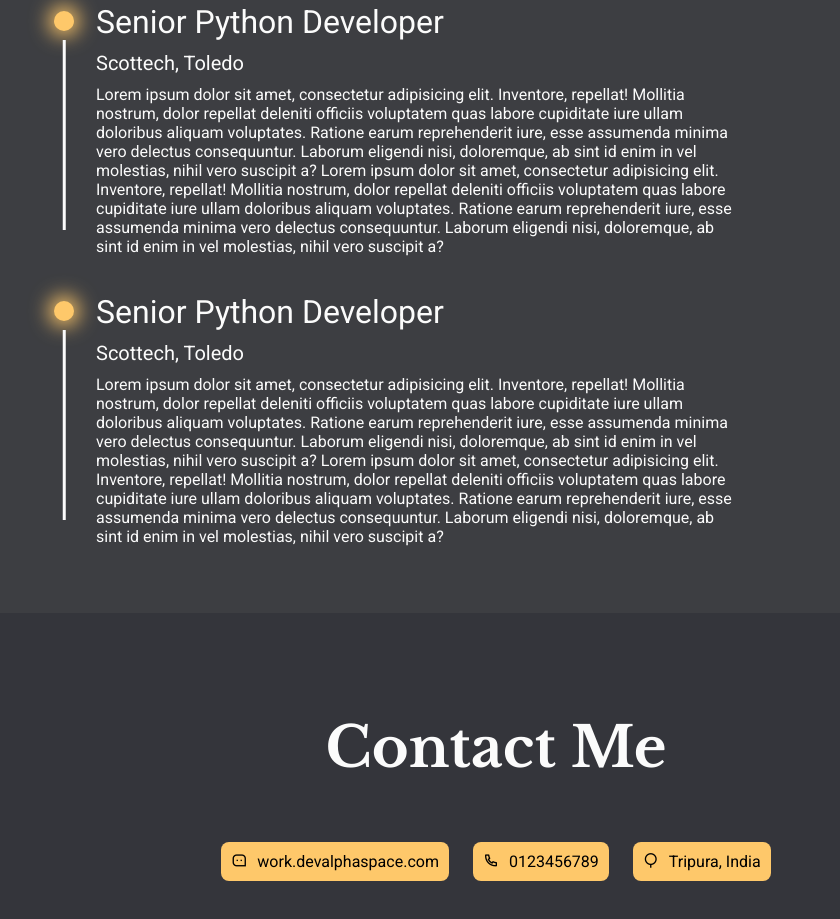
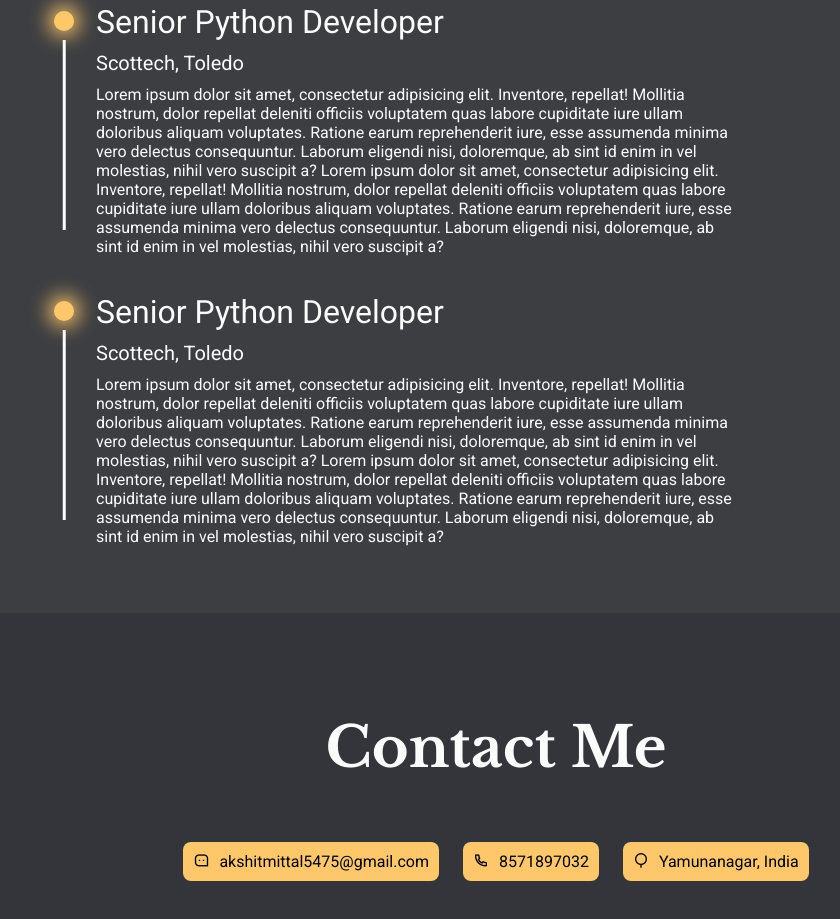
Before and after one commit to abhishekbhatia01/portfolio-website, a plain HTML site: page index.html in a window 1280 px wide. Shown: the part 4041-4960 px from the top of the page, without its empty margins (144-984 px from the left). Drawn offline with nearby package versions, Linux system fonts and the light colour scheme.

Commit message:
contact me

```diff
--- a/index.html
+++ b/index.html
@@ -205,15 +205,15 @@
         <div class="contact">
             <div class="contact-card">
                 <i class="ri-message-3-line"></i>
-                <p>work.devalphaspace.com</p>
+                <p>akshitmittal5475@gmail.com</p>
             </div>
             <div class="contact-card">
                 <i class="ri-phone-line"></i>
-                <p>0123456789</p>
+                <p>8571897032</p>
             </div>
             <div class="contact-card">
                 <i class="ri-map-pin-3-line"></i>
-                <p>Tripura, India</p>
+                <p>Yamunanagar, India</p>
             </div>
         </div>
     </section>
```
